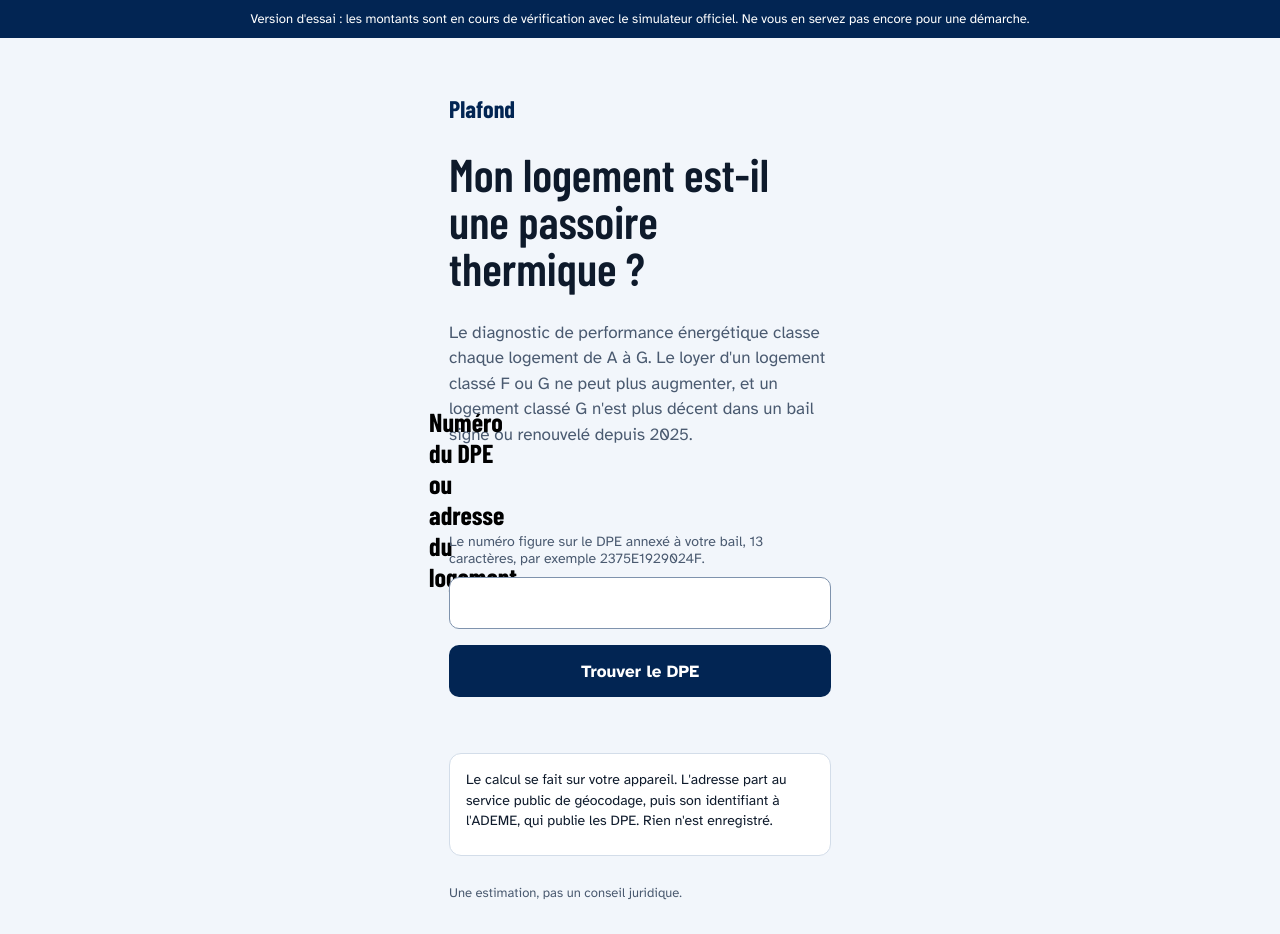
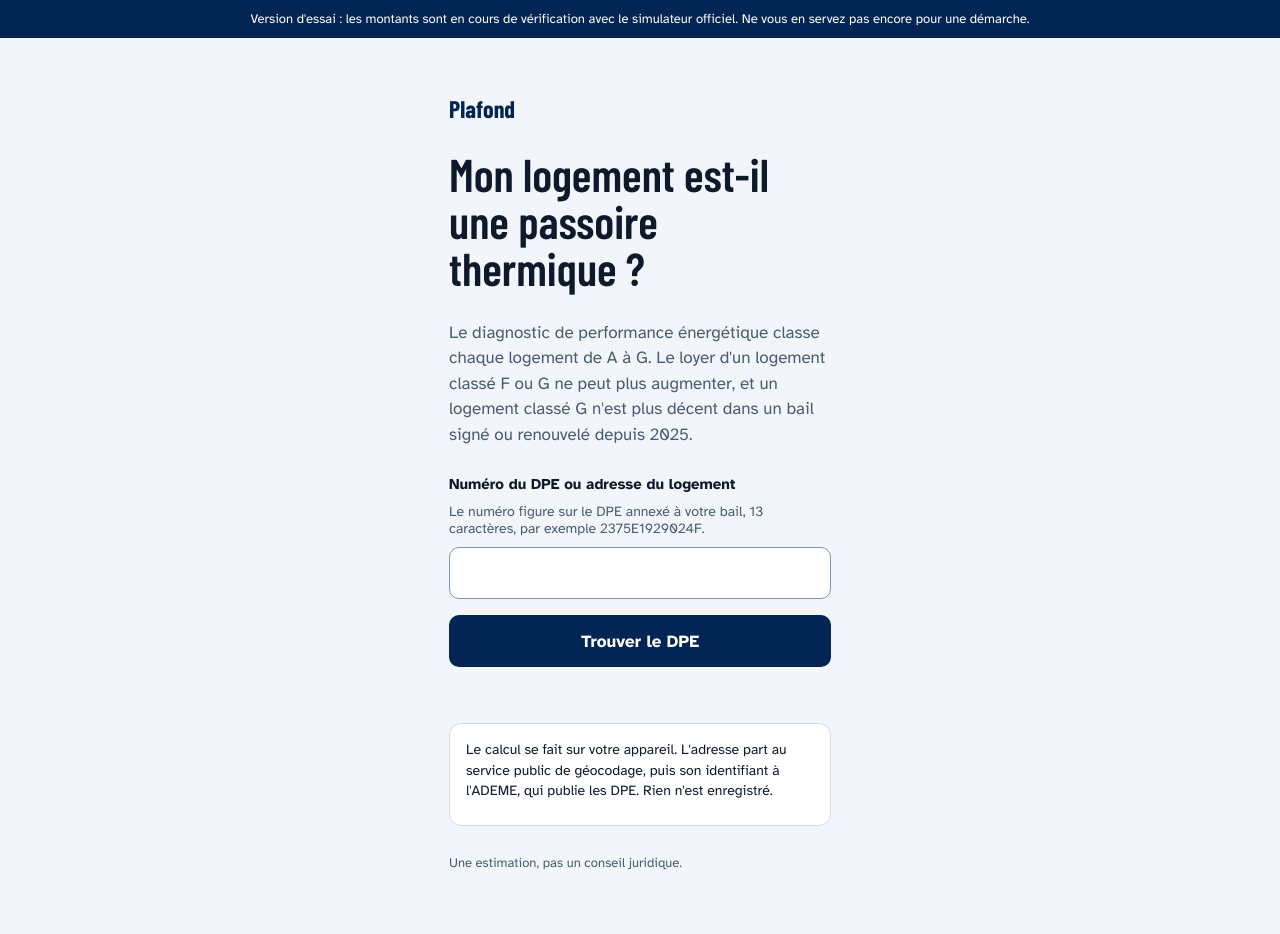
Before and after one commit to maksim-miliutin/Plafond, a Next.js app in the folder apps/web/: page /dpe in a window 1280 px wide. After the commit the page ends 904 px from the top, so only its background shows below. Built offline with nearby package versions, Linux system fonts and the light colour scheme; what @plafond/address, @plafond/ademe would draw is missing.

Commit message:
stop the badge restyling labels

```diff
--- a/apps/web/app/globals.css
+++ b/apps/web/app/globals.css
@@ -270,12 +270,6 @@ a:hover
     line-height: 1.45;
 }
 
-.note
-{
-    background: #FFFFFF;
-    border: 1px solid var(--line);
-}
-
 .notice
 {
     background: #FFF4EC;
@@ -421,14 +415,6 @@ a:hover
     display: flex;
     flex-direction: column;
     gap: 10px;
-}
-
-/* A legend that is not floated is drawn across the top border of its fieldset; a long one, wrapped on a narrow
-   phone, then lies over the choices above it and takes their taps. Floated, it is an ordinary item of the column. */
-.choice > legend
-{
-    float: left;
-    padding: 0;
 }
 
 .options
@@ -635,7 +621,7 @@ a:hover
     color: var(--muted);
 }
 
-.label
+.grade
 {
     flex: none;
     width: 48px;
@@ -648,38 +634,38 @@ a:hover
     color: #000000;
 }
 
-.label-A
+.grade-A
 {
     background: #009C6D;
     color: #FFFFFF;
 }
 
-.label-B
+.grade-B
 {
     background: #52B153;
 }
 
-.label-C
+.grade-C
 {
     background: #A5CC74;
 }
 
-.label-D
+.grade-D
 {
     background: #F4E70F;
 }
 
-.label-E
+.grade-E
 {
     background: #F0B50F;
 }
 
-.label-F
+.grade-F
 {
     background: #EB8235;
 }
 
-.label-G
+.grade-G
 {
     background: #D7221F;
     color: #FFFFFF;
@@ -694,7 +680,7 @@ a:hover
     font: 600 40px/1.05 var(--display);
 }
 
-.headline-dpe .label
+.headline-dpe .grade
 {
     width: 72px;
     height: 72px;
--- a/apps/web/components/LabelBadge.tsx
+++ b/apps/web/components/LabelBadge.tsx
@@ -2,5 +2,5 @@ import type { Label } from "@plafond/domain";
 
 export function LabelBadge({ label }: { label: Label })
 {
-    return <span className={`label label-${label}`} role="img" aria-label={`classe ${label}`}>{label}</span>;
+    return <span className={`grade grade-${label}`} role="img" aria-label={`classe ${label}`}>{label}</span>;
 }
```
Also changed, not shown: 2 other files (tests, documents, lock files or other folders).
